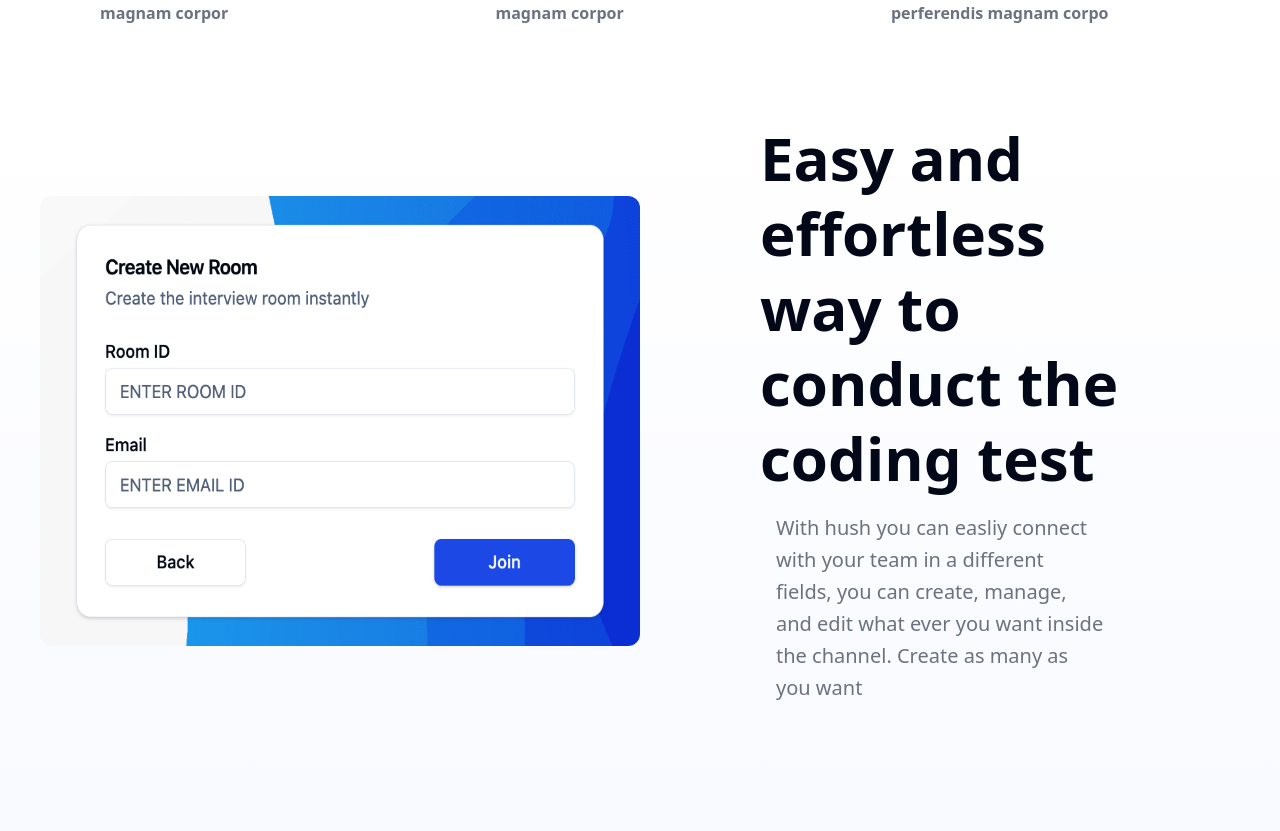
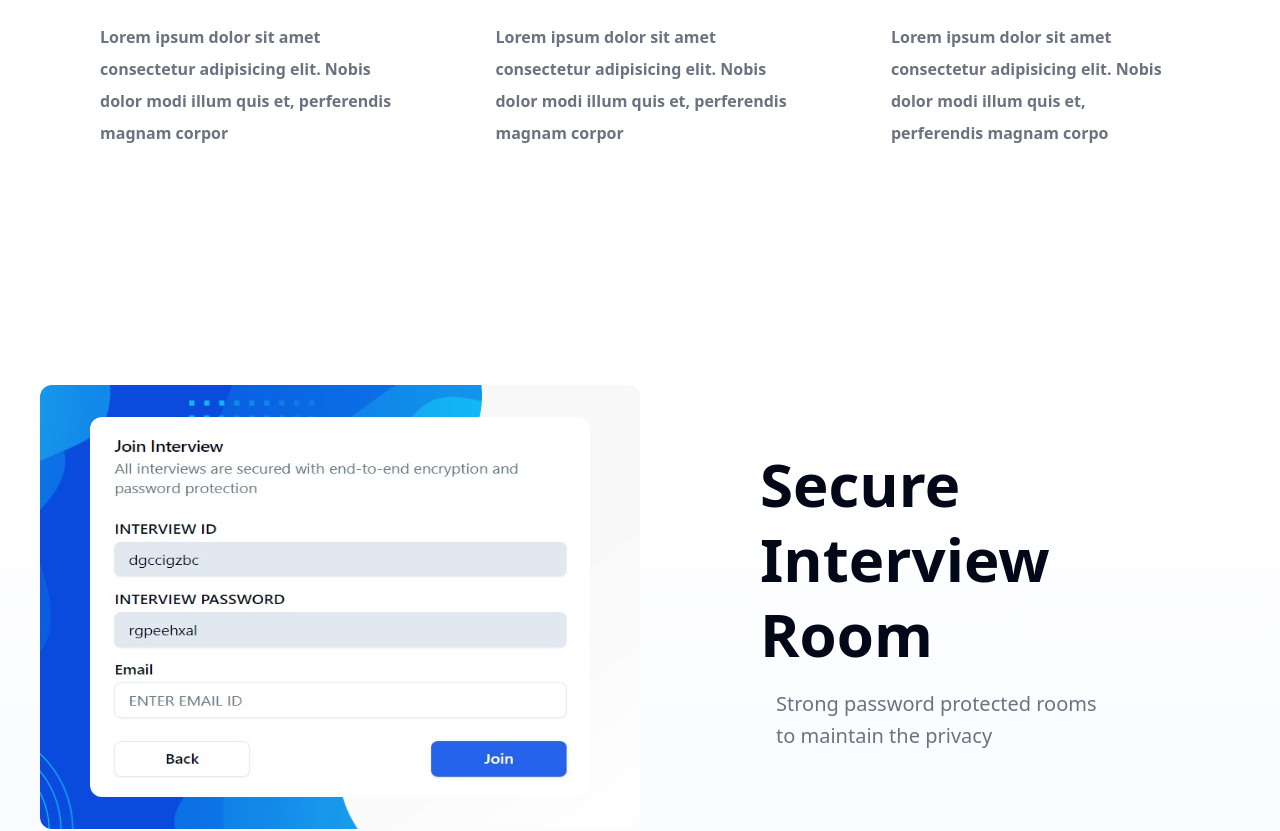
Before and after one commit to Hire-Rank/Code-Pad-Client, a React (Vite) app: page / in a window 1280 px wide. Shown: the part 1820-2651 px from the top of the page. Built offline with nearby package versions, Linux system fonts and the light colour scheme; no server answers.

Commit message:
Some changes in landing page

```diff
--- a/src/components/CodeEditor/CodeArea.tsx
+++ b/src/components/CodeEditor/CodeArea.tsx
@@ -2,15 +2,23 @@ import React from "react";
 import { Editor } from "@monaco-editor/react";
 
 interface CodeAreaProps {
+  lang: string;
   code: string;
   theme: string;
   fontSize: number;
   setCode: (code: string) => void;
 }
 
-const CodeArea = ({ theme, fontSize, code, setCode }: CodeAreaProps) => {
+const CodeArea = ({ theme, fontSize, lang, code, setCode }: CodeAreaProps) => {
   const handleEditorChange = (value: string | undefined, event: any): void => {
     if (typeof value === "string") setCode(value);
+  };
+
+  const getLanguageFromCode = (code) => {
+    if (code == "53") return "cpp";
+    else if (code == "71") return "python";
+    else if (code == "62") return "java";
+    else return "javascript";
   };
 
   return (
@@ -18,8 +26,10 @@ const CodeArea = ({ theme, fontSize, code, setCode }: CodeAreaProps) => {
       <Editor
         height="83vh"
         width="100%"
+        className="border-2 rounded-md p-[2px] shadow-lg border-slate-400"
         defaultLanguage="cpp"
         defaultValue="//Welcome to Hire-Rank Code-Pad"
+        language={getLanguageFromCode(lang)}
         theme={theme}
         value={code}
         options={{
--- a/src/components/CodeEditor/EditorHome.tsx
+++ b/src/components/CodeEditor/EditorHome.tsx
@@ -144,6 +144,7 @@ const EditorHome = ({
             setTheme={setTheme}
           />
           <CodeArea
+            lang={lang}
             theme={theme}
             fontSize={fontSize}
             code={fetchedCode}
--- a/src/components/Header.tsx
+++ b/src/components/Header.tsx
@@ -20,10 +20,10 @@ const Header = () => {
         <Link to={"/"}>
           <div className="logo-continer gap-2 flex flex-row justify-center w-80 items-center ">
             <div>
-              <img className="h-[5rem]" src={logo} />
+              <img className="h-[4rem]" src={logo} />
             </div>
             <div>
-              <img className="h-[2.0rem]" src={CODEPAD} />
+              <img className="h-[1.8rem]" src={CODEPAD} />
             </div>
           </div>
         </Link>
--- a/src/components/HomeComponents/Bottom.tsx
+++ b/src/components/HomeComponents/Bottom.tsx
@@ -1,31 +1,38 @@
 import React from "react";
-import room from "../../media/room.png";
+import room from "../../media/room.jpg";
 import realTimeCode from "../../media/realTimeCode.jpg";
 import realTimeVideoCall from "../../media/videoCall.jpg";
+import languages from "../../media/languages.png";
+import { NavLink } from "react-router-dom";
 
 const Bottom = () => {
   return (
     <>
       <div className="px-10 flex flex-col items-center justify-center gap-[10rem] h-max  rounded-b-full bg-gradient-to-t from-indigo-100 ">
         <div className="flex flex-row items-center justify-between">
-          <div className="w-1/2">
+          <div
+            className="w-1/2 py-8 flex items-center justify-center rounded-xl px-5 bg-cover bg-center"
+            style={{
+              transform: "rotate(180deg)",
+              backgroundImage: "url('./bgLanding.png')",
+            }}
+          >
             <img
               src={room}
+              style={{
+                transform: "rotate(180deg)",
+              }}
               alt=""
-              className="border-1 rounded-xl  opacity-100 h-[450px] w-[720px]"
+              className="rounded-xl  h-[380px] w-[500px]"
             />
           </div>
           <div className="w-1/2 flex flex-col">
             <div className=" font-bold text-6xl  flex  justify-center items-center">
-              <p className="w-3/5 leading-tight">
-                Easy and effortless way to conduct the coding test
-              </p>
+              <p className="w-3/5 leading-tight">Secure Interview Room</p>
             </div>
             <div className="flex justify-evenly ">
               <p className="p-4 w-3/5 text-gray-500 font-normal text-xl flex  justify-center items-center leading-8">
-                With hush you can easliy connect with your team in a different
-                fields, you can create, manage, and edit what ever you want
-                inside the channel. Create as many as you want
+                Strong password protected rooms to maintain the privacy
               </p>
             </div>
           </div>
@@ -34,23 +41,24 @@ const Bottom = () => {
         <div className="flex flex-row">
           <div className="w-1/2 flex flex-col ">
             <div className=" font-bold text-6xl pt-20 flex  justify-center items-center">
-              <p className="w-3/5 leading-tight">
-                Real time code synchronization
-              </p>
+              <p className="w-3/5 leading-tight">Real Time Code Editor </p>
             </div>
             <div className="flex justify-evenly ">
               <p className="p-4 w-3/5 text-gray-500 font-normal text-xl flex  justify-center items-center leading-8">
-                With hush you can easliy connect with your team in a different
-                fields, you can create, manage, and edit what ever you want
-                inside the channel. Create as many as you want
+                See the live changes of code reflecting instantly !
               </p>
             </div>
           </div>
-          <div className="w-1/2  ">
+          <div
+            className="w-1/2 py-8 flex items-center justify-center rounded-xl px-5 bg-cover bg-center"
+            style={{
+              backgroundImage: "url('./bgLanding.png')",
+            }}
+          >
             <img
               src={realTimeCode}
               alt=""
-              className="border-1 rounded-xl  mix-blend-multiply opacity-100 h-[450px] w-[820px]"
+              className="rounded-xl h-[360px] w-[530px]"
             />
           </div>
         </div>
@@ -59,24 +67,26 @@ const Bottom = () => {
           <div
             className="w-1/2 py-8 rounded-xl px-5 bg-cover bg-center"
             style={{
+              transform: "rotate(180deg)",
               backgroundImage: "url('./bgLanding.png')",
             }}
           >
             <img
               src={realTimeVideoCall}
               alt=""
-              className="border-1 rounded-xl h-[350px] w-[720px]"
+              style={{
+                transform: "rotate(180deg)",
+              }}
+              className="rounded-xl h-[360px] w-[530px]"
             />
           </div>
           <div className="w-1/2 flex flex-col ">
             <div className=" font-bold text-6xl flex  justify-center items-center">
-              <p className="w-3/5 leading-tight">Live Video call</p>
+              <p className="w-3/5 leading-tight">In-built video meet</p>
             </div>
             <div className="flex justify-evenly ">
               <p className="p-4 w-3/5 text-gray-500 font-normal text-xl flex  justify-center items-center leading-8">
-                With hush you can easliy connect with your team in a different
-                fields, you can create, manage, and edit what ever you want
-                inside the channel. Create as many as you want
+                Secure video meet using peer-to-peer connection
               </p>
             </div>
           </div>
@@ -86,22 +96,26 @@ const Bottom = () => {
           <div className="w-1/2 flex flex-col ">
             <div className=" font-bold text-6xl  flex  justify-center items-center">
               <p className="w-3/5 leading-tight">
-                Compile and Run 30+ languages
+                Compile and Run popular languages
               </p>
             </div>
             <div className="flex justify-evenly ">
               <p className="p-4 w-3/5 text-gray-500 font-normal text-xl flex  justify-center items-center leading-8">
-                With hush you can easliy connect with your team in a different
-                fields, you can create, manage, and edit what ever you want
-                inside the channel. Create as many as you want
+                Supports C++, Python, Java and Javascrit with lightning fast
+                Judge
               </p>
             </div>
           </div>
-          <div className="w-1/2">
+          <div
+            className="w-1/2 py-8 flex items-center justify-center rounded-xl px-5 bg-cover bg-center"
+            style={{
+              backgroundImage: "url('./bgLanding.png')",
+            }}
+          >
             <img
-              src={room}
+              src={languages}
               alt=""
-              className="border-1 h-[450px] w-[720px] rounded-xl"
+              className="rounded-xl h-[360px] w-[530px]"
             />
           </div>
         </div>
@@ -112,15 +126,12 @@ const Bottom = () => {
           <p className="bg-gradient-to-tr from-indigo-700 to-cyan-400 bg-clip-text text-transparent">
             Join us now
           </p>
-          <button className=" inline-block mt-8 text-2xl font-semibold w-auto text-center min-w-[200px] px-6 py-4 text-white transition-all rounded-md shadow-xl sm:w-auto bg-gradient-to-r from-blue-600 to-blue-500 hover:bg-gradient-to-b dark:shadow-blue-900 shadow-blue-200 hover:shadow-2xl hover:shadow-blue-400 hover:-tranneutral-y-px">
-            Register
-          </button>
+          <NavLink to="/auth">
+            <button className=" inline-block mt-8 text-2xl font-semibold w-auto text-center min-w-[200px] px-6 py-4 text-white transition-all rounded-md shadow-xl sm:w-auto bg-gradient-to-r from-blue-600 to-blue-500 hover:bg-gradient-to-b dark:shadow-blue-900 shadow-blue-200 hover:shadow-2xl hover:shadow-blue-400 hover:-tranneutral-y-px">
+              Try Now
+            </button>
+          </NavLink>
         </div>
-        {/* <img
-            src={room}
-            className="border-2 shadow-2xl rounded-xl p-3 bg-background"
-            alt="" */}
-        {/* /> */}
       </div>
     </>
   );
--- a/src/components/HomeComponents/Footer.tsx
+++ b/src/components/HomeComponents/Footer.tsx
@@ -16,32 +16,34 @@ const Footer = () => {
             </p>
           </div>
           <p className="justify-center items-center pt-4 text-gray-500 font-semibold">
-            A team messaging app for everyone to connect with their team.
+            Perfect Technical Interview Platform
           </p>
           <div className="pt-7 flex flex-row gap-3">
-            <img src={instagram} alt="" className="w-8" />
-            <img src={twitter} alt="" className="w-8" />
-            <img src={facebook} alt="" className="w-8" />
+            <img src={instagram} alt="" className="w-8 cursor-pointer" />
+            <img src={twitter} alt="" className="w-8 cursor-pointer" />
+            <img src={facebook} alt="" className="w-8 cursor-pointer" />
           </div>
         </div>
 
         <div className=" w-1/5 px-10 mt-7">
           <p className=" text-gray-600 font-semibold text-xl pb-5 ">Product</p>
           <ul className="flex flex-col  text-gray-400 font-semibold leading-loose">
-            <li className="hover:text-gray-500">Updates</li>
-            <li className="hover:text-gray-500">Downloads</li>
-            <li className="hover:text-gray-500">Pricing</li>
-            <li className="hover:text-gray-500">Test</li>
+            <li className="hover:text-gray-500 cursor-pointer">Updates</li>
+            <li className="hover:text-gray-500 cursor-pointer">Downloads</li>
+            <li className="hover:text-gray-500 cursor-pointer">Pricing</li>
+            <li className="hover:text-gray-500 cursor-pointer">Community</li>
           </ul>
         </div>
 
         <div className=" w-1/5 px-10 mt-7">
           <p className=" text-gray-600 font-semibold text-xl pb-5 ">Support</p>
           <ul className="flex flex-col  text-gray-400 font-semibold  leading-loose">
-            <li className="hover:text-gray-500">Help center</li>
-            <li className="hover:text-gray-500">Account information</li>
-            <li className="hover:text-gray-500">About</li>
-            <li className="hover:text-gray-500">Contact Us</li>
+            <li className="hover:text-gray-500 cursor-pointer">Help center</li>
+            <li className="hover:text-gray-500 cursor-pointer">
+              Account information
+            </li>
+            <li className="hover:text-gray-500 cursor-pointer">About</li>
+            <li className="hover:text-gray-500 cursor-pointer">Contact Us</li>
           </ul>
         </div>
 
@@ -50,10 +52,14 @@ const Footer = () => {
             Help and Solutions
           </p>
           <ul className="flex flex-col  text-gray-400 font-semibold leading-loose">
-            <li className="hover:text-gray-500">Talk to support</li>
-            <li className="hover:text-gray-500">Support Docs</li>
-            <li className="hover:text-gray-500">System status</li>
-            <li className="hover:text-gray-500">Policy</li>
+            <li className="hover:text-gray-500 cursor-pointer">
+              Talk to support
+            </li>
+            <li className="hover:text-gray-500 cursor-pointer">Support Docs</li>
+            <li className="hover:text-gray-500 cursor-pointer">
+              System status
+            </li>
+            <li className="hover:text-gray-500 cursor-pointer">Policy</li>
           </ul>
         </div>
       </div>
--- a/src/components/HomeComponents/MainHome.tsx
+++ b/src/components/HomeComponents/MainHome.tsx
@@ -76,9 +76,9 @@ const MainHome = () => {
         <Navbar />
         <div className=" first-div  text-center py-20 m-auto p-auto flex flex-col justify-center items-center w-1/2  ">
           <p className="font-bold text-8xl bg-gradient-to-tr from-indigo-700 to-cyan-400 bg-clip-text text-transparent	">
-            Connect with your team
+            Hire the best talent
           </p>
-          <p className="my-10  w-3/5 m-auto text-gray-500 font-semibold ">
+          <p className="my-10  w-2/3 m-auto text-gray-500 font-semibold ">
             CodePad is the platform that provides efficient way for the
             recuriters to conduct the coding interviews.
           </p>
--- a/src/components/Room/JoinRoom.tsx
+++ b/src/components/Room/JoinRoom.tsx
@@ -133,7 +133,6 @@ function JoinRoom() {
                   <Input
                     id="roomId"
                     className="bg-slate-200"
-                    readOnly
                     value={room}
                     onChange={(e) => setRoom(e.target.value)}
                   />
@@ -144,7 +143,6 @@ function JoinRoom() {
                     id="roomPassword"
                     className="bg-slate-200"
                     value={password}
-                    readOnly
                     onChange={(e) => setPassword(e.target.value)}
                   />
                 </div>
--- a/src/pages/Home.tsx
+++ b/src/pages/Home.tsx
@@ -4,12 +4,12 @@ import Bottom from "@/components/HomeComponents/Bottom";
 import Footer from "@/components/HomeComponents/Footer";
 const Home = () => {
   return (
-    <>
+    <div className="flex flex-col justify-center gap-36">
       <MainHome />
       <Features />
       <Bottom />
       <Footer />
-    </>
+    </div>
   );
 };
 
```
Also changed, not shown: src/media/languages.png (added), src/media/room.jpg (added).
